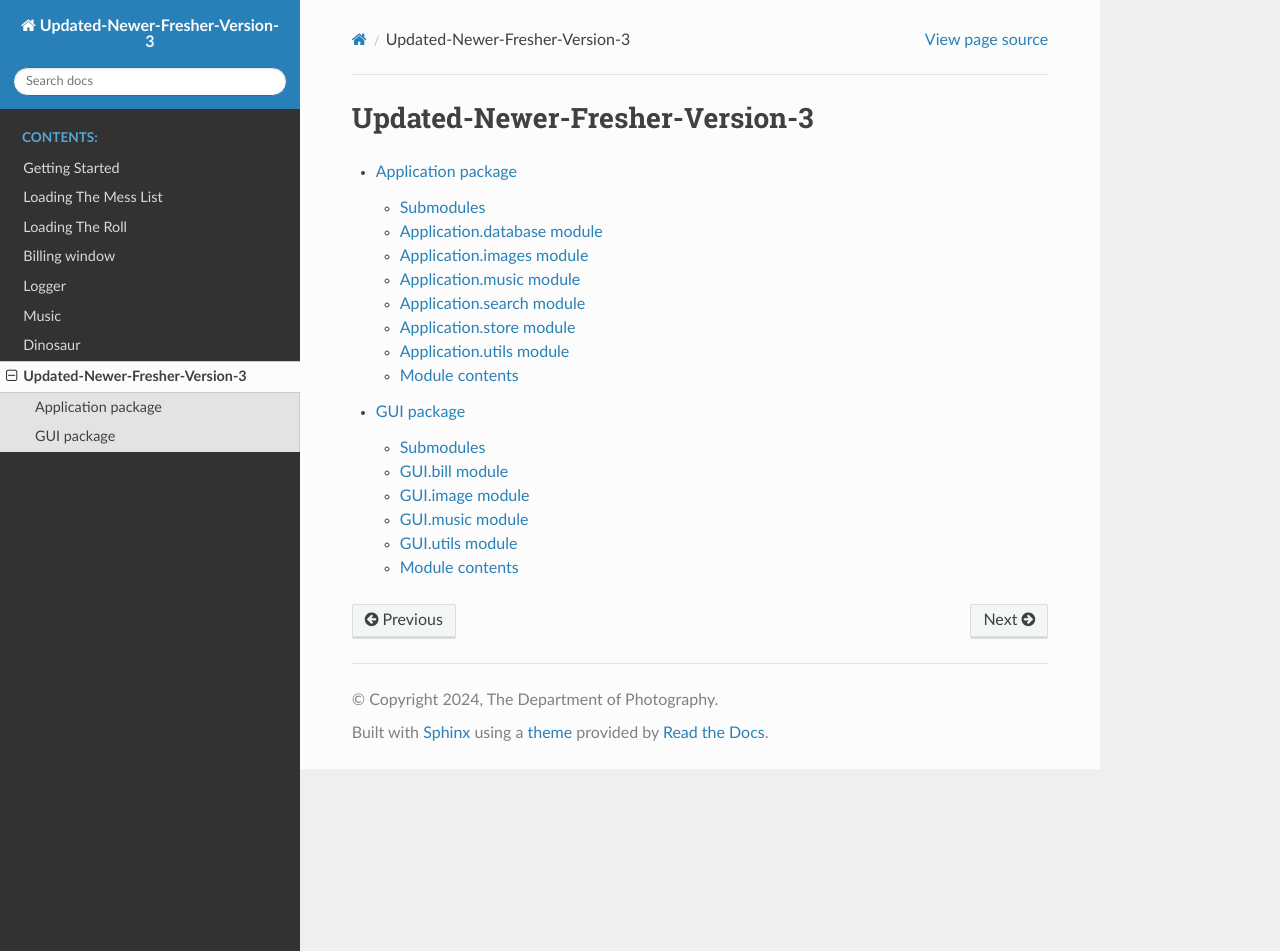
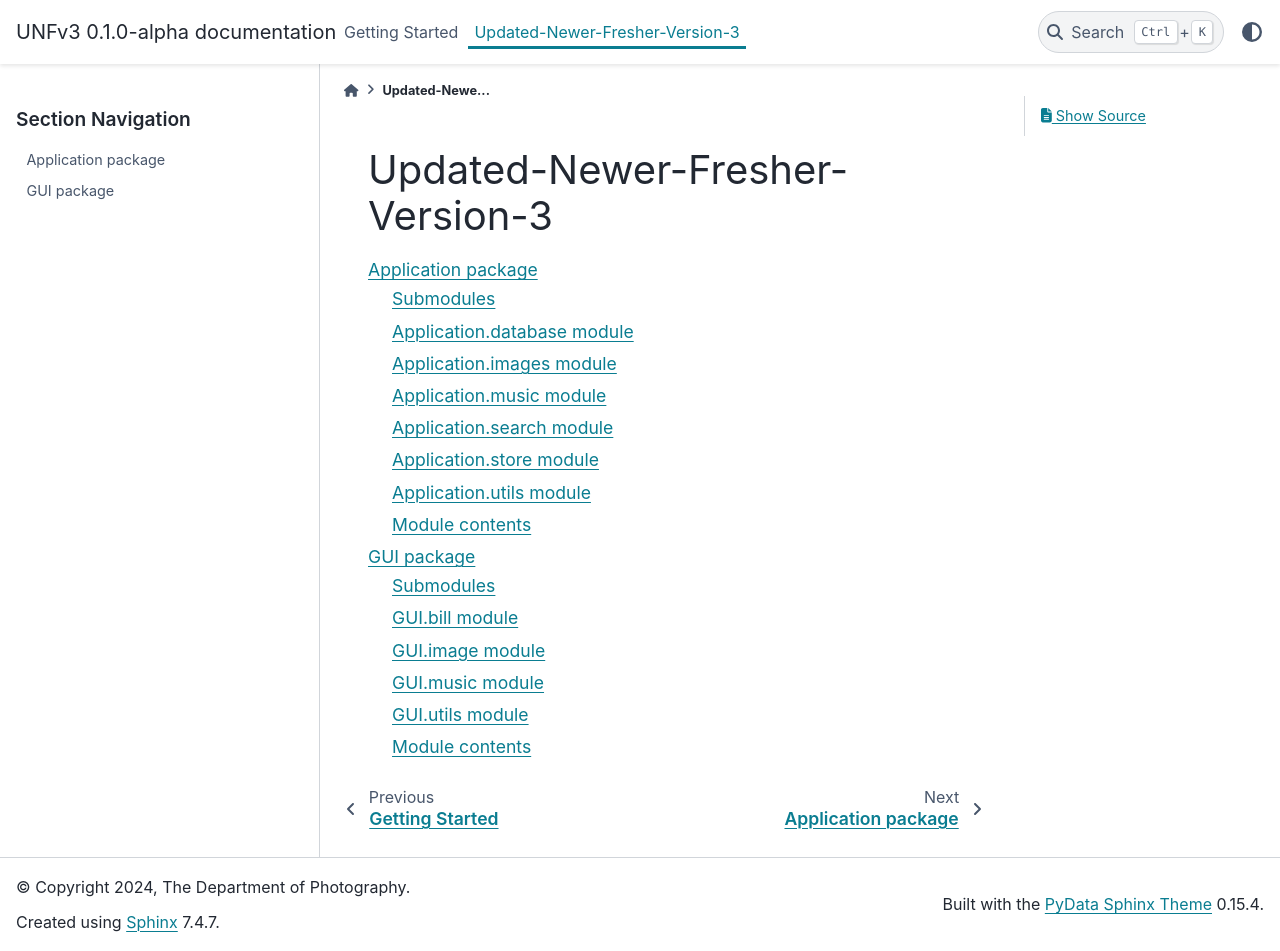
Before and after one commit to clodman84/Updated-Newer-Fresher-Version-3, a Sphinx documentation site: the page built from docs/source/modules.rst, in a window 1280 px wide and 951 px high. Built offline with Sphinx 7.4.7 and the PyData theme 0.15.4, drawn with Linux system fonts in a browser that asks for light colours.

Commit message:
themes and webms

```diff
--- a/docs/requirements.txt
+++ b/docs/requirements.txt
@@ -2,8 +2,9 @@ dearpygui
 numpy
 Pillow
 pre-commit
+pydata-sphinx-theme
 pyparsing
 sounddevice
 soundfile
 sphinx-autoapi
-sphinx-rtd-theme
+sphinxcontrib-video
--- a/docs/source/conf.py
+++ b/docs/source/conf.py
@@ -11,7 +11,7 @@ import sys
 sys.path.insert(0, os.path.abspath("./../.."))
 print(sys.path)
 
-project = "Updated-Newer-Fresher-Version-3"
+project = "UNFv3"
 copyright = "2024, The Department of Photography"
 author = "The Department of Photography"
 release = "0.1.0-alpha"
@@ -23,7 +23,8 @@ extensions = [
     "autoapi.extension",
     "sphinx.ext.viewcode",
     "sphinx.ext.todo",
-    "sphinx_rtd_theme",
+    "pydata_sphinx_theme",
+    "sphinxcontrib.video",
 ]
 
 templates_path = ["_templates"]
@@ -33,5 +34,5 @@ autoapi_dirs = ["../../Application", "../../GUI/"]
 # -- Options for HTML output -------------------------------------------------
 # https://www.sphinx-doc.org/en/master/usage/configuration.html#options-for-html-output
 
-html_theme = "sphinx_rtd_theme"
+html_theme = "pydata_sphinx_theme"
 html_static_path = ["_static"]
```
Also changed, not shown: docs/source/Getting Started.rst (+22 -26 lines), docs/source/Billing.PNG (deleted), docs/source/DJ.PNG (deleted), 3 other files.
